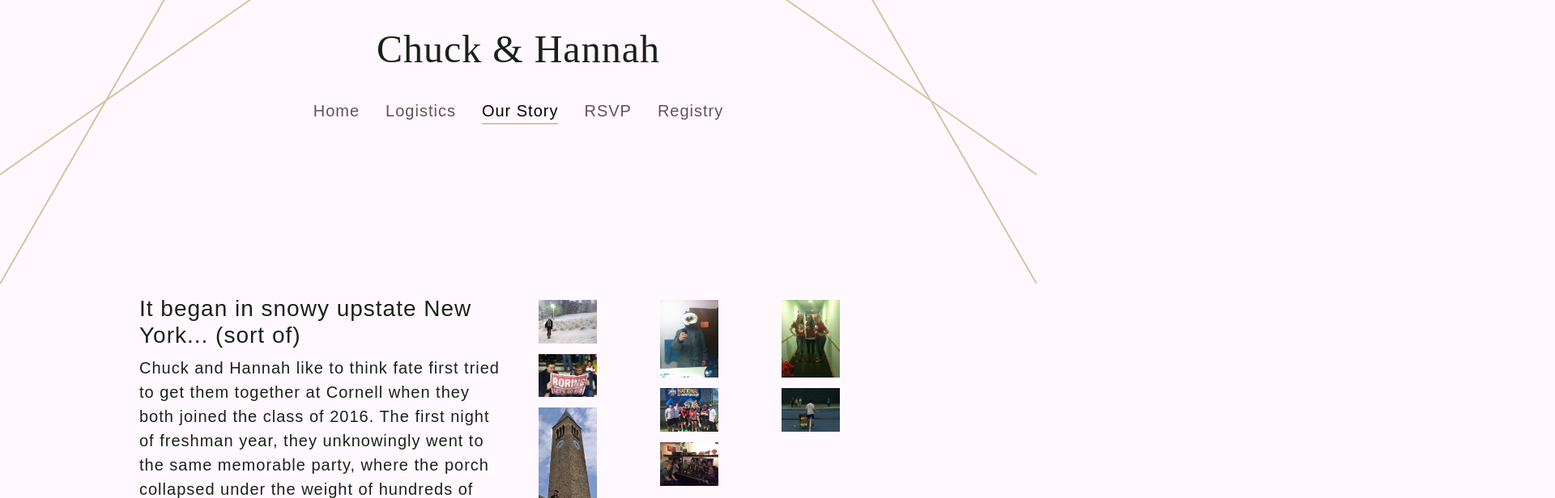
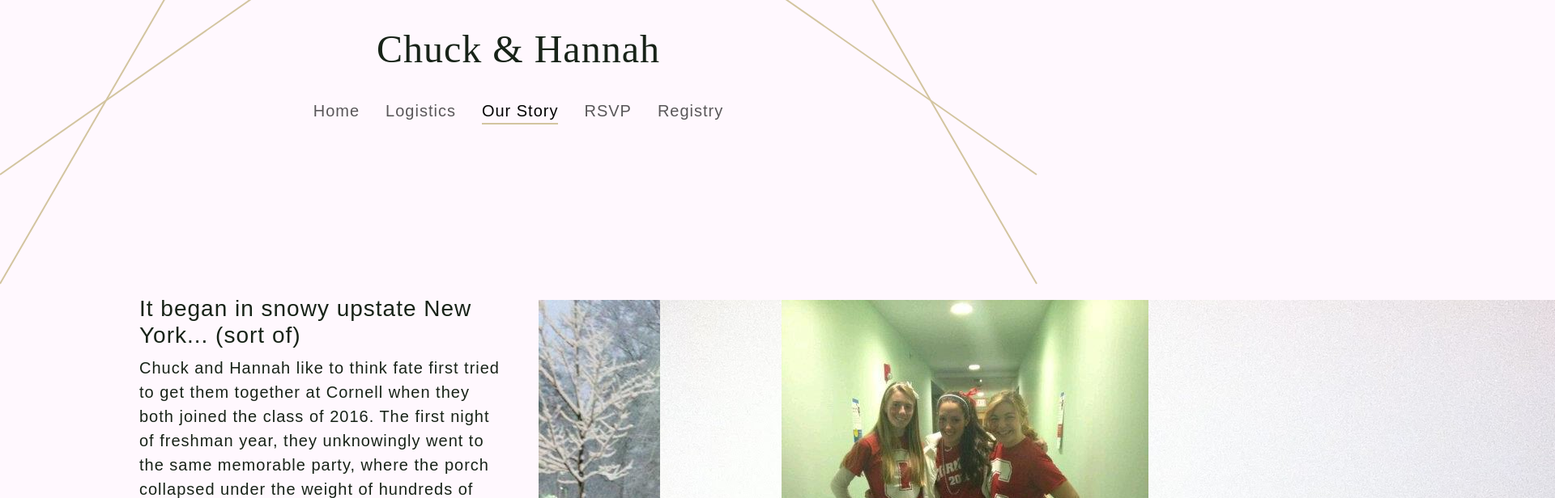
Before and after one commit to HannahStahl/wedding, a React (Create React App) app: page /story in a window 1280 px wide. Shown: the top 616 px of the page at 81% size, 1920 px wide, since content can reach past the window. Built offline with nearby package versions, Linux system fonts and the light colour scheme; a web font is replaced by a local one.

Commit message:
Remove more unnecessary code

```diff
--- a/src/App.css
+++ b/src/App.css
@@ -211,8 +211,6 @@ nav a.active, .home-header {
 }
 
 .story-img {
-  max-width: 100%;
-  max-height: 300px;
   margin: 0.4rem;
 }
 
```
